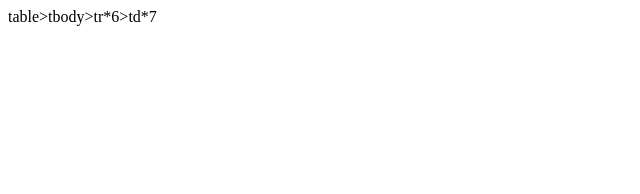
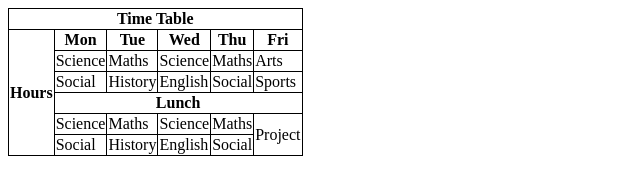
Before and after one commit to bioub/Cursus_Web_Basics_STMicroelectronics_2022_10, a plain HTML site: page HTML/timetable.html in a window 1280 px wide. Shown: the whole page, without its empty margins (0-640 px from the left). Drawn offline with Linux system fonts and the light colour scheme.

Commit message:
Corrections Ex HTML

```diff
--- a/HTML/timetable.html
+++ b/HTML/timetable.html
@@ -16,6 +16,50 @@
   </style>
 </head>
 <body>
-  table>tbody>tr*6>td*7
+  <table>
+    <tbody>
+      <tr>
+        <th colspan="6">Time Table</th>
+      </tr>
+      <tr>
+        <th rowspan="6">Hours</th>
+        <th>Mon</th>
+        <th>Tue</th>
+        <th>Wed</th>
+        <th>Thu</th>
+        <th>Fri</th>
+      </tr>
+      <tr>
+        <td>Science</td>
+        <td>Maths</td>
+        <td>Science</td>
+        <td>Maths</td>
+        <td>Arts</td>
+      </tr>
+      <tr>
+        <td>Social</td>
+        <td>History</td>
+        <td>English</td>
+        <td>Social</td>
+        <td>Sports</td>
+      </tr>
+      <tr>
+        <th colspan="5">Lunch</th>
+      </tr>
+      <tr>
+        <td>Science</td>
+        <td>Maths</td>
+        <td>Science</td>
+        <td>Maths</td>
+        <td rowspan="2">Project</td>
+      </tr>
+      <tr>
+        <td>Social</td>
+        <td>History</td>
+        <td>English</td>
+        <td>Social</td>
+      </tr>
+    </tbody>
+  </table>
 </body>
 </html>
```
Also changed, not shown: HTML/index.html (+3 -1 lines), HTML/inscription.html (added, +64 -0 lines).
